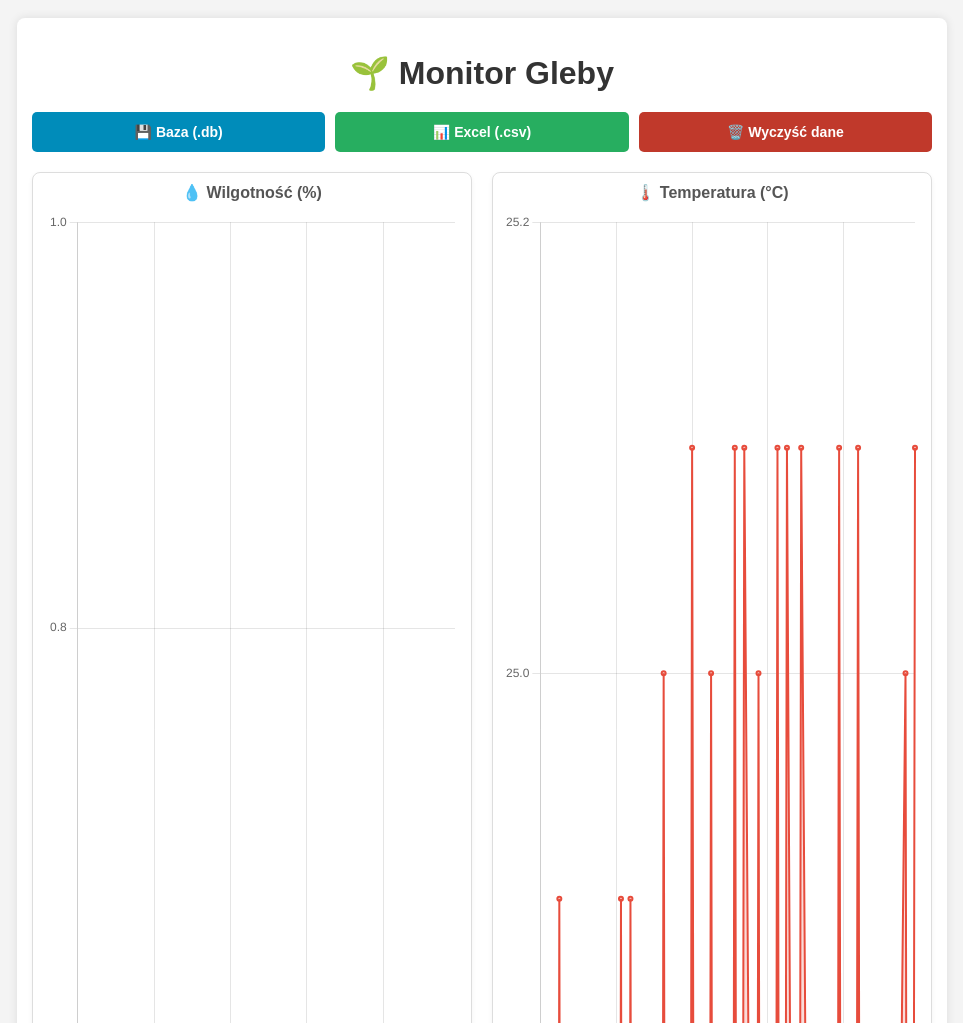
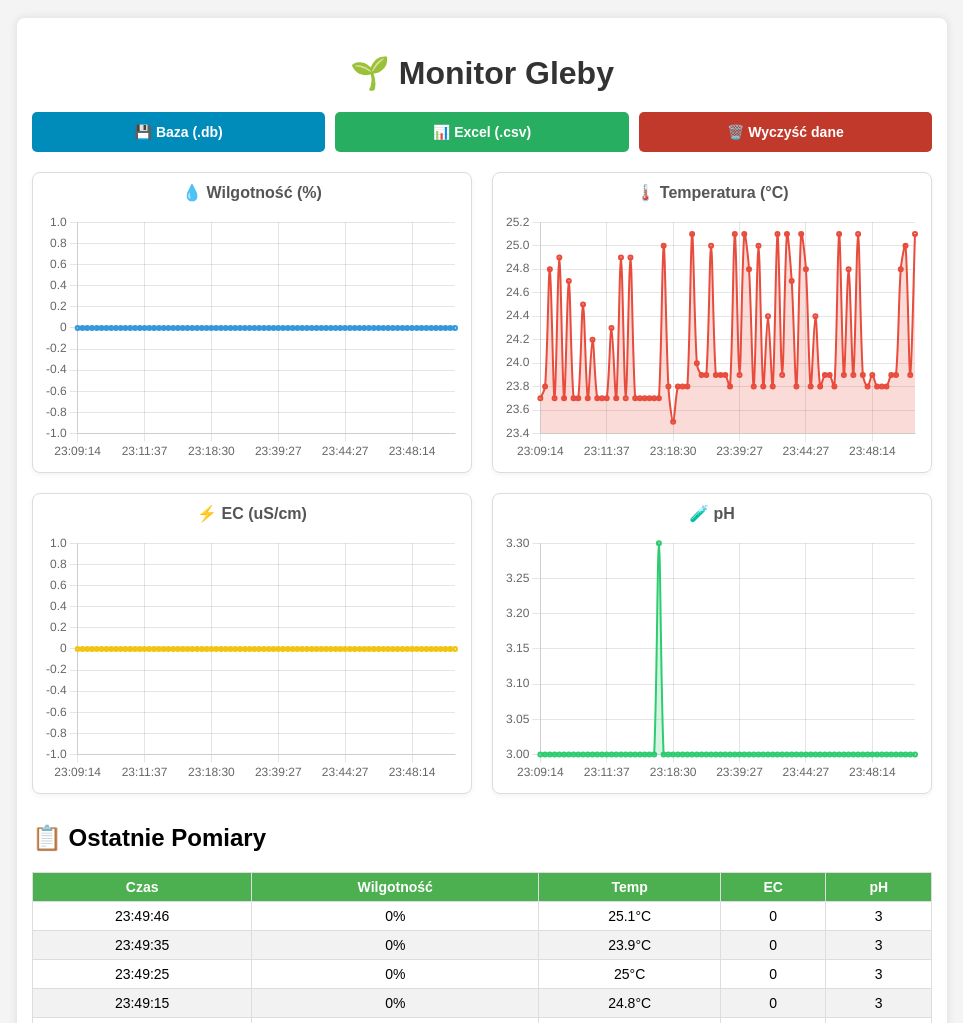
Before and after one commit to PatrykKucia/RS485-Halisense-Soil-Sensor, a Flask app: page / in a window 1280 px wide. Shown: the top 1023 px of the page, without its empty margins (158-1121 px from the left). Run offline with Flask 3, Linux system fonts and the light colour scheme; data comes from the database, SQL or seed files in the repository.

Commit message:
fixing charts

```diff
--- a/Code/Raspberry/app/templates/index.html
+++ b/Code/Raspberry/app/templates/index.html
@@ -32,6 +32,14 @@
             box-shadow: 0 2px 5px rgba(0,0,0,0.05);
         }
 
+        /* --- POPRAWKA WYKRESÓW --- */
+        /* To jest kluczowe - kontener musi mieć sztywną wysokość */
+        .chart-container {
+            position: relative;
+            height: 250px; /* Ustalamy wysokość na sztywno */
+            width: 100%;
+        }
+
         .chart-box h3 { text-align: center; margin: 0 0 10px 0; font-size: 16px; color: #555; }
 
         /* Styl tabeli */
@@ -91,19 +91,27 @@
     <div class="charts-grid">
         <div class="chart-box">
             <h3>💧 Wilgotność (%)</h3>
-            <canvas id="humChart"></canvas>
+            <div class="chart-container">
+                <canvas id="humChart"></canvas>
+            </div>
         </div>
         <div class="chart-box">
             <h3>🌡️ Temperatura (°C)</h3>
-            <canvas id="tempChart"></canvas>
+            <div class="chart-container">
+                <canvas id="tempChart"></canvas>
+            </div>
         </div>
         <div class="chart-box">
             <h3>⚡ EC (uS/cm)</h3>
-            <canvas id="ecChart"></canvas>
+            <div class="chart-container">
+                <canvas id="ecChart"></canvas>
+            </div>
         </div>
         <div class="chart-box">
             <h3>🧪 pH</h3>
-            <canvas id="phChart"></canvas>
+            <div class="chart-container">
+                <canvas id="phChart"></canvas>
+            </div>
         </div>
     </div>
 
@@ -176,41 +178,39 @@
                     label: label,
                     data: data,
                     borderColor: color,
-                    backgroundColor: color + '33', // Przezroczyste tło (hex code + opacity)
+                    backgroundColor: color + '33',
                     borderWidth: 2,
                     pointRadius: 2,
-                    fill: true
+                    fill: true,
+                    tension: 0.3 // Lekkie wygładzenie linii
                 }]
             },
             options: {
                 responsive: true,
-                maintainAspectRatio: false, // Ważne dla CSS Grid
+                maintainAspectRatio: false, // Teraz to zadziała bo mamy .chart-container
                 interaction: { mode: 'index', intersect: false },
                 scales: {
-                    x: { display: true, ticks: { maxTicksLimit: 5 } }, // Ogranicz liczbę etykiet na osi X
+                    x: { display: true, ticks: { maxTicksLimit: 6 } },
                     y: { beginAtZero: false }
                 },
-                plugins: { legend: { display: false } } // Ukrywamy legendę bo jest nagłówek
+                plugins: { legend: { display: false } }
             }
         });
     }
 
     function updateCharts(data) {
-        // Przygotowanie danych
-        const labels = data.map(row => row.timestamp.split(' ')[1]); // Tylko godzina
+        const labels = data.map(row => row.timestamp.split(' ')[1]);
         const humData = data.map(row => row.hum);
         const tempData = data.map(row => row.temp);
         const ecData = data.map(row => row.ec);
         const phData = data.map(row => row.ph);
 
-        // Rysowanie 4 wykresów
-        createChart('humChart', 'Wilgotność %', humData, labels, '#3498db', 'hum'); // Niebieski
-        createChart('tempChart', 'Temp °C', tempData, labels, '#e74c3c', 'temp');   // Czerwony
-        createChart('ecChart', 'EC uS/cm', ecData, labels, '#f1c40f', 'ec');        // Żółty/Pomarańczowy
-        createChart('phChart', 'pH', phData, labels, '#2ecc71', 'ph');              // Zielony
+        createChart('humChart', 'Wilgotność %', humData, labels, '#3498db', 'hum');
+        createChart('tempChart', 'Temp °C', tempData, labels, '#e74c3c', 'temp');
+        createChart('ecChart', 'EC uS/cm', ecData, labels, '#f1c40f', 'ec');
+        createChart('phChart', 'pH', phData, labels, '#2ecc71', 'ph');
     }
 
-    // Odświeżanie co 5 sekund
     fetchData();
     setInterval(fetchData, 5000);
 </script>
```
Also changed, not shown: other parts of Code/Raspberry/app/templates/index.html (+27 -41 lines).
